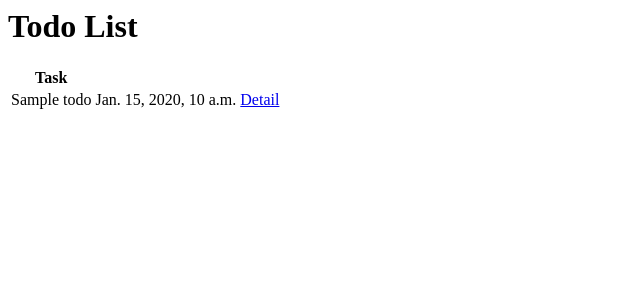
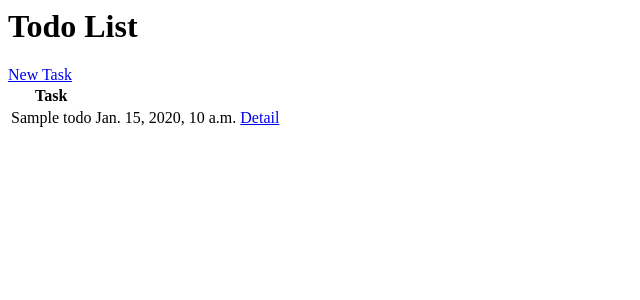
Before and after one commit to gjularic/todo-app, a Django app: page / in a window 1280 px wide. Shown: the top 300 px of the page, without its empty margins (0-640 px from the left). Run offline with Django 3.2, Linux system fonts and the light colour scheme; tables that the repository leaves empty hold one stand-in row (values such as "Sample post").

Commit message:
Add 'create' url for the todo_list page

```diff
--- a/templates/todo/todo_list.html
+++ b/templates/todo/todo_list.html
@@ -1,5 +1,6 @@
 <h1>Todo List</h1>
 
+<a href="{% url 'create' %}">New Task</a>
 <!-- Table to render out todo list tasks -->
 <table>
     <thead>
```
